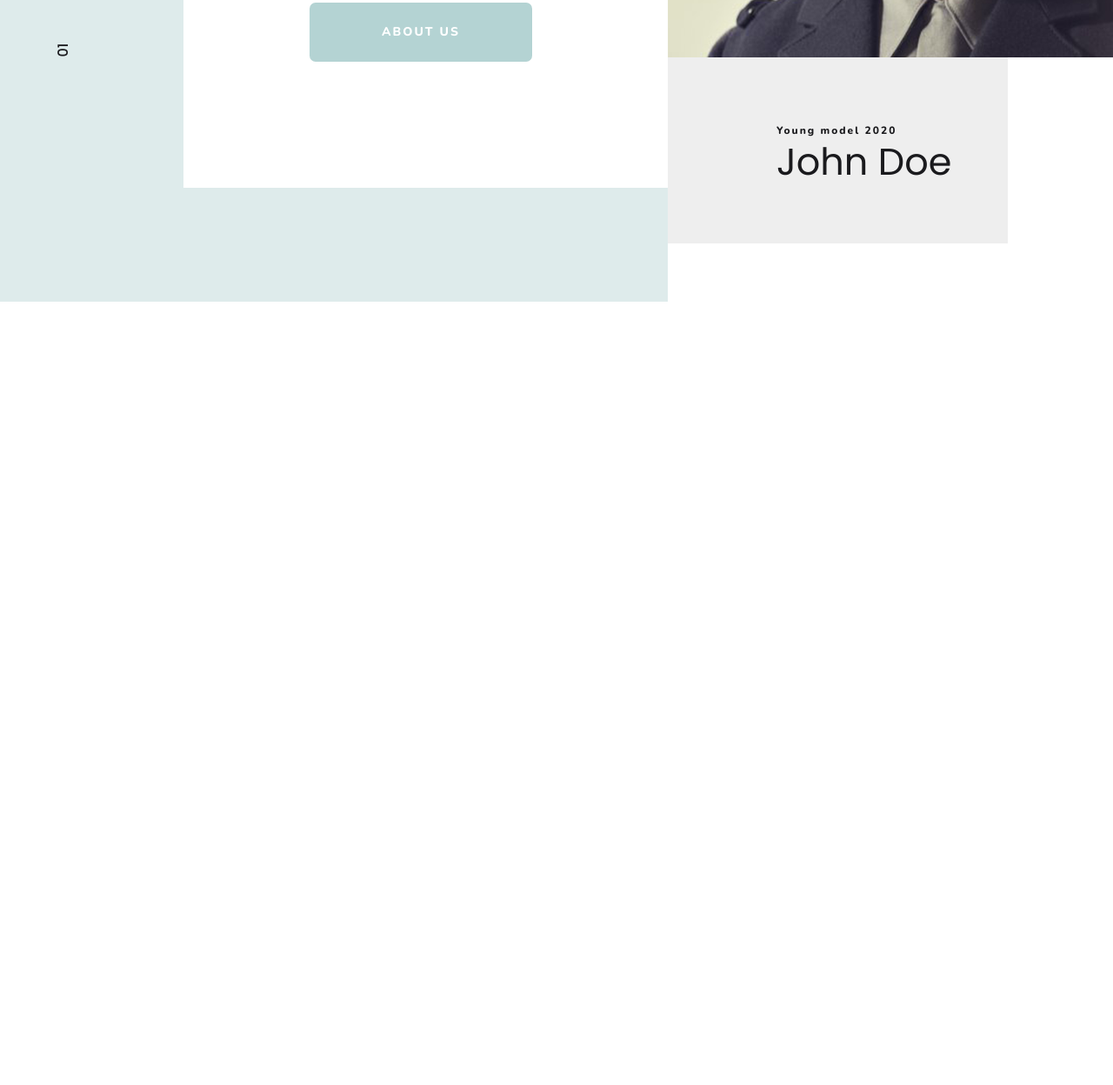
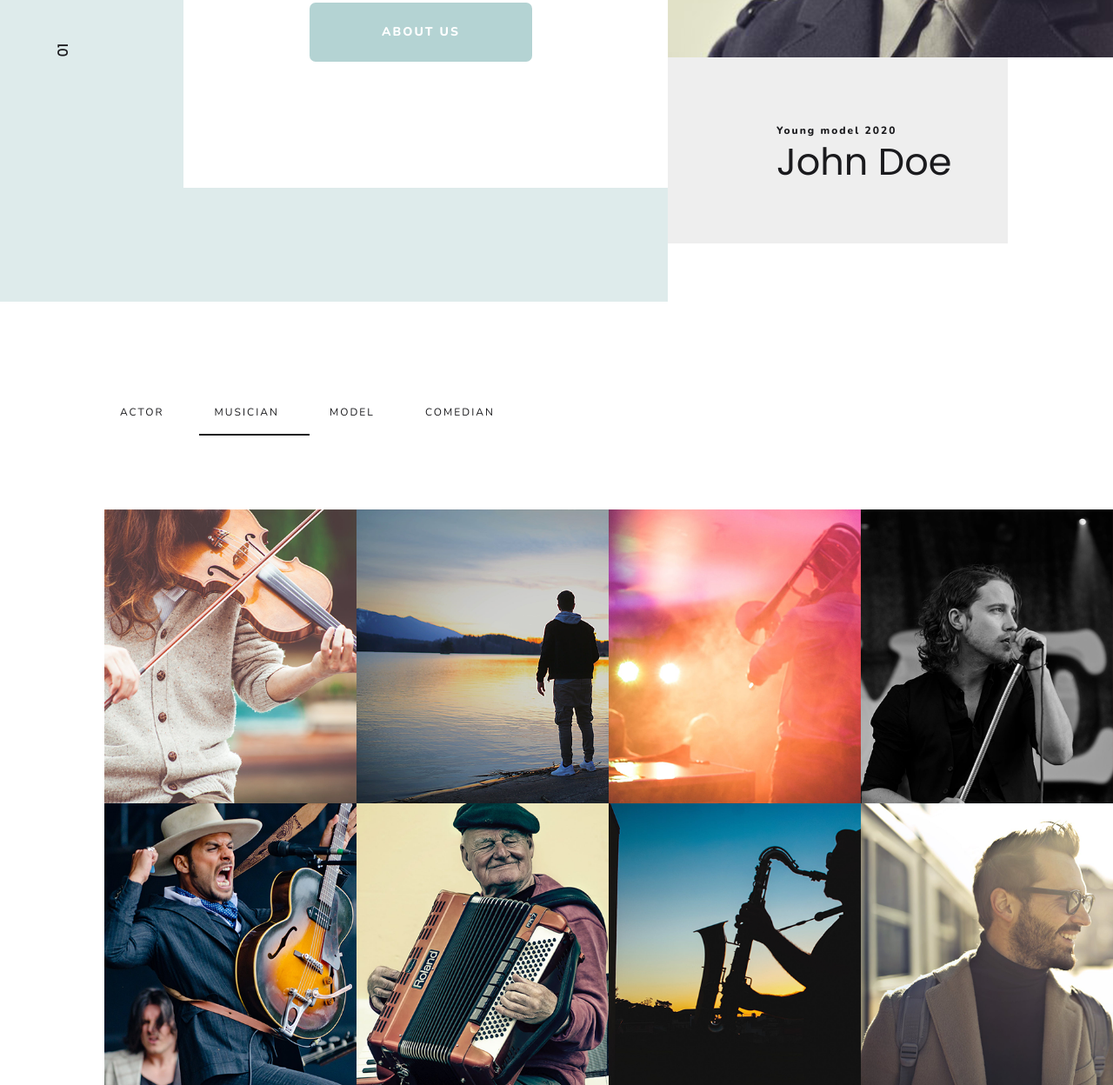
Before and after one commit to fedcalmus/mitalent, a plain HTML site: page index.html in a window 1280 px wide. Shown: the part 792-2040 px from the top of the page at 87% size. Before the commit the page ends 1157 px from the top, so only its background shows below. Drawn offline with nearby package versions, Linux system fonts and the light colour scheme.

Commit message:
Added image grid

```diff
--- a/css/main.css
+++ b/css/main.css
@@ -89,6 +89,7 @@ body {
 .container {
     width: 94%;
     margin: 0 auto;
+    padding: 0 120px;
 }
 
 /* Font family styles start here */
@@ -139,6 +140,10 @@ h6 {
 
 .flexEnd {
     justify-content: flex-end;
+}
+
+.flexWrap {
+    flex-wrap: wrap;
 }
 
 /* Flex styles end here */
@@ -285,6 +290,13 @@ h6 {
 
 /* Border-radius styles end here */
 
+/* Line height styles start here */
+
+.lineHeightNone {
+    line-height: 0;
+}
+/* Line height styles end here */
+
 /* General styles end here */
 
 /* Header styles start here */
@@ -415,5 +427,49 @@ nav li a:hover, .nav i:hover, .socialIcons ul li a:hover {
     padding-bottom: 65px;
 }
 
+/* Talent section styles end here */
 
-/* Talent section styles end here */
+/* Categories section styles start here */
+
+.categories {
+    padding-top: 120px;
+    padding-left: 120px;
+    padding-bottom: 250px;
+}
+
+.categories ul li {
+    display: inline-block;
+    border-bottom: 2px solid transparent;
+    padding-right: 35px;
+    padding-bottom: 16px;
+    cursor: pointer;
+}
+
+.categories ul li:hover, .categories ul .active {
+    padding-right: 35px;
+    padding-bottom: 16px;
+    border-bottom: 2px solid #1a1a1d;
+}
+
+.categories ul li a {
+    margin-left: 18px;
+}
+
+.categories .grid {
+    padding-top: 85px;
+}
+
+.grid {
+    max-width: 1680px;
+}
+
+.grid .item {
+    width: 25%;
+}
+
+.grid .item img {
+    width: 100%;
+}
+
+
+/* Categories section styles end here */
--- a/index.html
+++ b/index.html
@@ -30,9 +30,9 @@
         <div class="nav">
             <i class="fas fa-bars txtMd"></i>
             <nav class="inlineBlock">
-                <ul>
-                    <li><a class="extraBold capitalize colorDark letterspacingMd" href="#">clients</a></li>
-                    <li><a class="extraBold capitalize colorDark letterspacingMd" href="#">news</a></li>
+                <ul class="uppercase letterspacingMd extraBold">
+                    <li><a class="colorDark" href="#">clients</a></li>
+                    <li><a class="colorDark" href="#">news</a></li>
                 </ul>
             </nav>
         </div>
@@ -88,10 +88,51 @@
         </div>
     </div>
 </section>
-<section class="">
-    <ul>
-        <li><a></a></li>
+<section class="categories">
+    <ul class="letterspacingMd uppercase txtXs">
+        <li><a href="" class="colorDark">Actor</a></li>
+        <li class="active"><a href="" class="colorDark">Musician</a></li>
+        <li><a href="" class="colorDark">Model</a></li>
+        <li><a href="" class="colorDark">Comedian</a></li>
     </ul>
+        <div class="grid flex flexWrap lineHeightNone">
+            <div class="item">
+                <a href="#"><img src="img/m1.png"></a>
+            </div>
+            <div class="item">
+                <a href="#"><img src="img/m2.png"></a>
+            </div>
+            <div class="item">
+                <a href="#"><img src="img/m3.png"></a>
+            </div>
+            <div class="item">
+                <a href="#"><img src="img/m4.png"></a>
+            </div>
+            <div class="item">
+                <a href="#"><img src="img/m5.png"></a>
+            </div>
+            <div class="item">
+                <a href="#"><img src="img/m6.png"></a>
+            </div>
+            <div class="item">
+                <a href="#"><img src="img/m7.png"></a>
+            </div>
+            <div class="item">
+                <a href="#"><img src="img/m8.png"></a>
+            </div>
+            <div class="item">
+                <a href="#"><img src="img/m9.png"></a>
+            </div>
+            <div class="item">
+                <a href="#"><img src="img/m10.png"></a>
+            </div>
+            <div class="item">
+                <a href="#"><img src="img/m11.png"></a>
+            </div>
+            <div class="item">
+                <a href="#"><img src="img/m12.png"></a>
+            </div>
+        </div>
 </section>
 <!-- Main content ends here -->
 </body>
```
